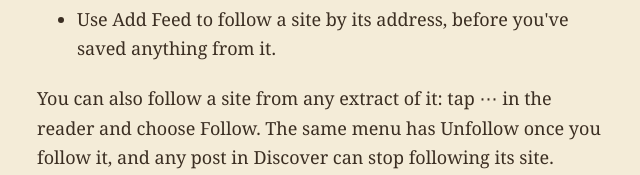
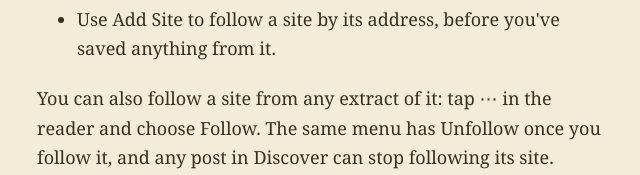
Before and after one commit to ozbe/vanilla-gh-pages, a plain HTML site: page discover/index.html in a window 1280 px wide. Shown: the part 617-792 px from the top of the page, 319-959 px from the left. Drawn offline with Linux system fonts and the light colour scheme.

Commit message:
Translate on the home page; Add Site, as the app now calls it, not Add Feed
Claude-Session: https://claude.ai/code/session_0173bPULigRP2tbDpyma4c7m

```diff
--- a/discover/index.html
+++ b/discover/index.html
@@ -31,7 +31,7 @@
     <ul>
       <li>Turn a site on or off. A site you turn on stays followed however many extracts it has, and one you turn off stays off.</li>
       <li>Turn off Follow New Sites if you'd rather choose every site yourself.</li>
-      <li>Use Add Feed to follow a site by its address, before you've saved anything from it.</li>
+      <li>Use Add Site to follow a site by its address, before you've saved anything from it.</li>
     </ul>
     <p>You can also follow a site from any extract of it: tap ⋯ in the reader and choose Follow. The same menu has Unfollow once you follow it, and any post in Discover can stop following its site.</p>
     <p>When you share a page to Vanilla and it's the second you've saved from that site, the share sheet tells you it's now following the site.</p>
```
Also changed, not shown: index.html (+1 -0 lines), support/index.html (+1 -1 lines).
